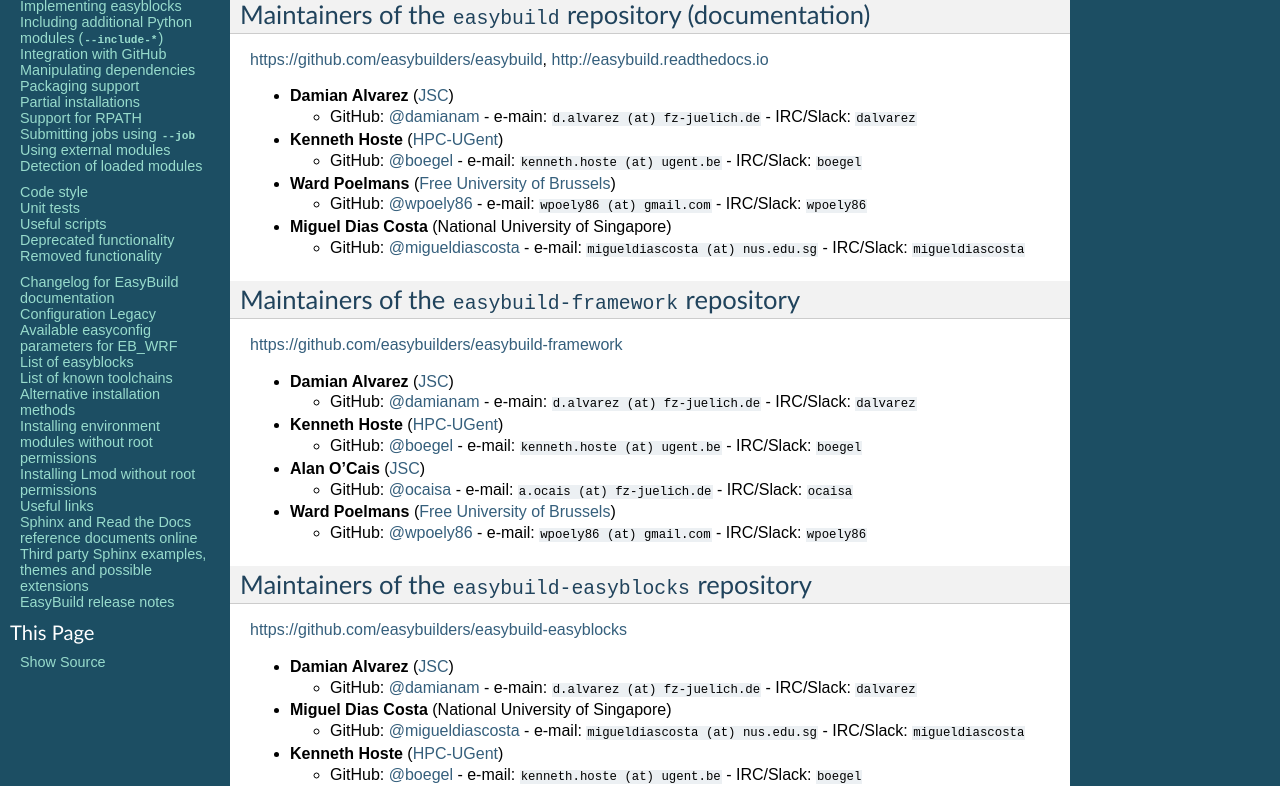
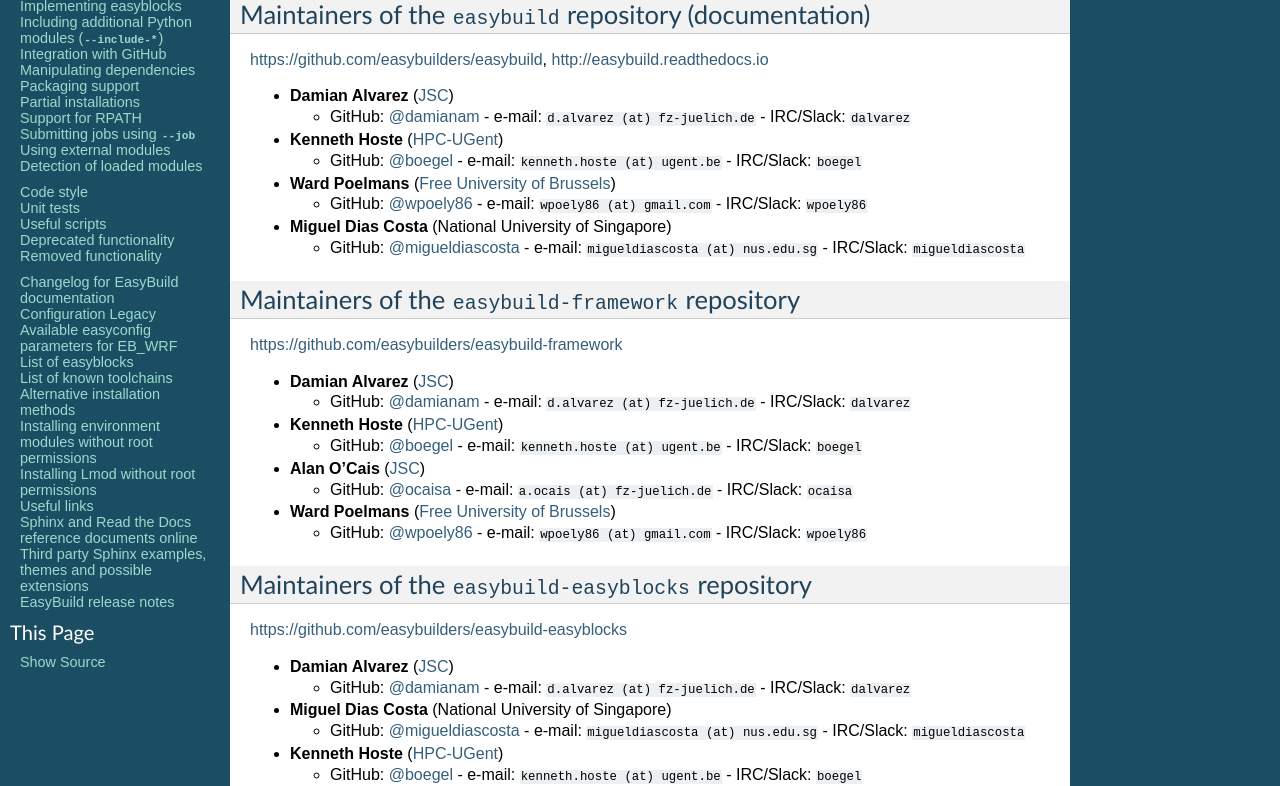
Before and after one commit to easybuilders/easybuild, a Sphinx documentation site: the page built from docs/Maintainers.rst, in a window 1280 px wide. Shown: the part 469-1255 px from the top of the page. Built offline with Sphinx 7.4.7, drawn with Linux system fonts in a browser that asks for light colours.

Commit message:
fix another typo

```diff
--- a/docs/Maintainers.rst
+++ b/docs/Maintainers.rst
@@ -28,7 +28,7 @@
 
 * **Damian Alvarez** (`JSC <http://www.fz-juelich.de/ias/jsc/EN>`_)
 
-  * GitHub: `@damianam <https://github.com/damianam>`_ - e-main: ``d.alvarez (at) fz-juelich.de`` - IRC/Slack: ``dalvarez``
+  * GitHub: `@damianam <https://github.com/damianam>`_ - e-mail: ``d.alvarez (at) fz-juelich.de`` - IRC/Slack: ``dalvarez``
 
 * **Kenneth Hoste** (`HPC-UGent <http://www.ugent.be/hpc/en>`_)
 
@@ -52,7 +52,7 @@
 
 * **Damian Alvarez** (`JSC <http://www.fz-juelich.de/ias/jsc/EN>`_)
 
-  * GitHub: `@damianam <https://github.com/damianam>`_ - e-main: ``d.alvarez (at) fz-juelich.de`` - IRC/Slack: ``dalvarez``
+  * GitHub: `@damianam <https://github.com/damianam>`_ - e-mail: ``d.alvarez (at) fz-juelich.de`` - IRC/Slack: ``dalvarez``
 
 * **Kenneth Hoste** (`HPC-UGent <http://www.ugent.be/hpc/en>`_)
 
@@ -76,7 +76,7 @@
 
 * **Damian Alvarez** (`JSC <http://www.fz-juelich.de/ias/jsc/EN>`_)
 
-  * GitHub: `@damianam <https://github.com/damianam>`_ - e-main: ``d.alvarez (at) fz-juelich.de`` - IRC/Slack: ``dalvarez``
+  * GitHub: `@damianam <https://github.com/damianam>`_ - e-mail: ``d.alvarez (at) fz-juelich.de`` - IRC/Slack: ``dalvarez``
 
 * **Miguel Dias Costa** (National University of Singapore)
 
```
